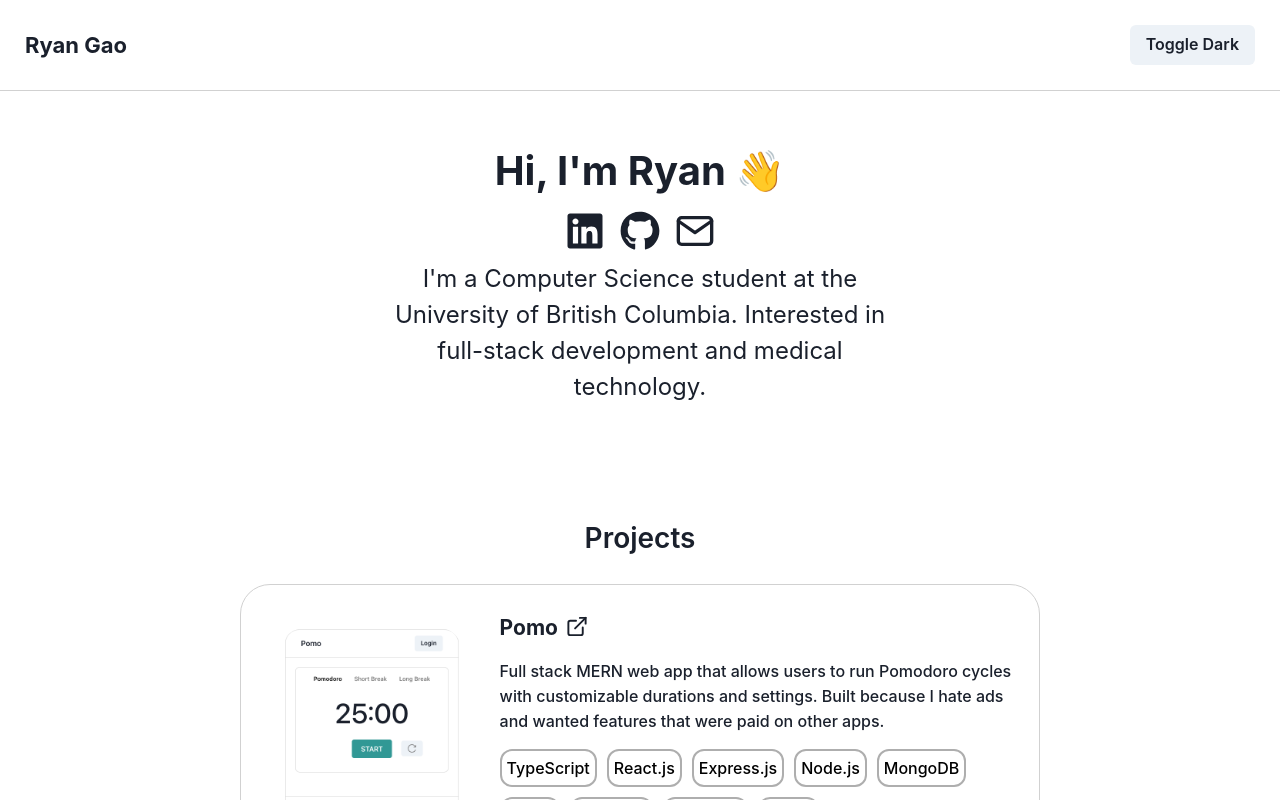
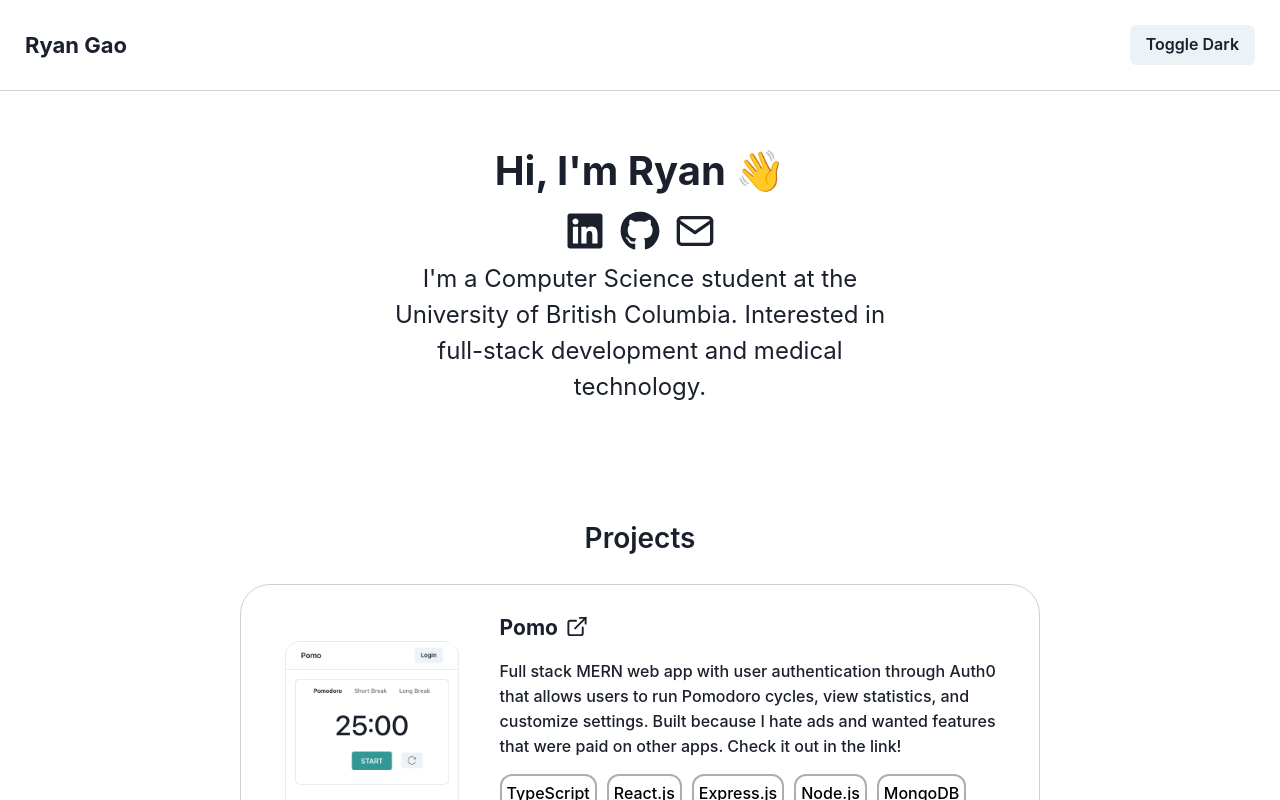
Before and after one commit to toblrne/personalwebsite2, a React (Create React App) app: page / in a window 1280 px wide. Shown: the top 800 px of the page. Built offline with nearby package versions, Linux system fonts and the light colour scheme.

Commit message:
update data

```diff
--- a/src/components/data.js
+++ b/src/components/data.js
@@ -11,7 +11,7 @@ const data = [
         title: "Pomo",
         image: pomo,
         technologies: ["TypeScript", "React.js", "Express.js", "Node.js", "MongoDB", "Auth0", "Insomnia", "ChakraUI","Figma"],
-        description: "Full stack MERN web app that allows users to run Pomodoro cycles with customizable durations and settings. Built because I hate ads and wanted features that were paid on other apps.",
+        description: "Full stack MERN web app with user authentication through Auth0 that allows users to run Pomodoro cycles, view statistics, and customize settings. Built because I hate ads and wanted features that were paid on other apps. Check it out in the link!",
         links: "https://github.com/toblrne/pomo"
     },
     {
```
